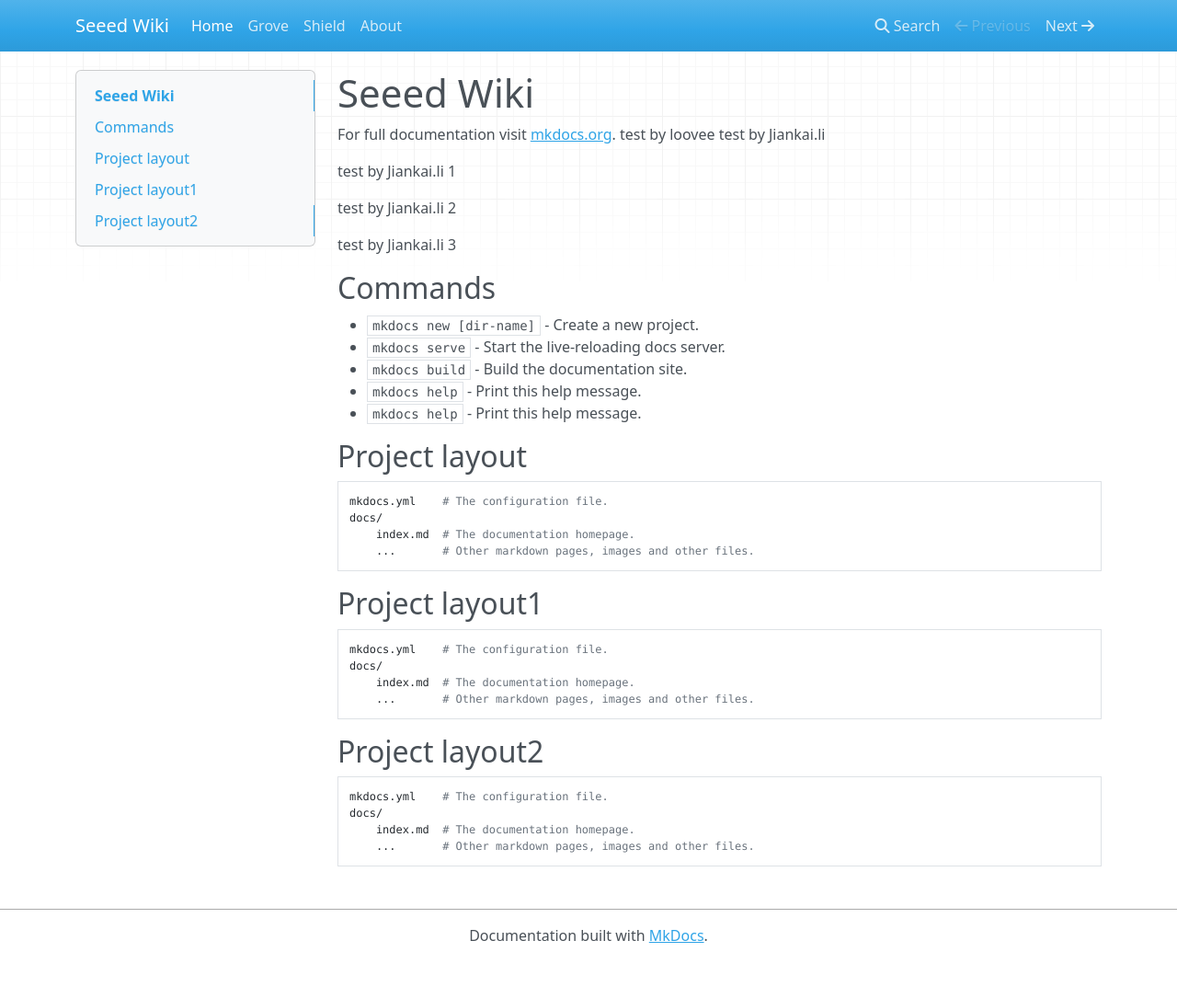
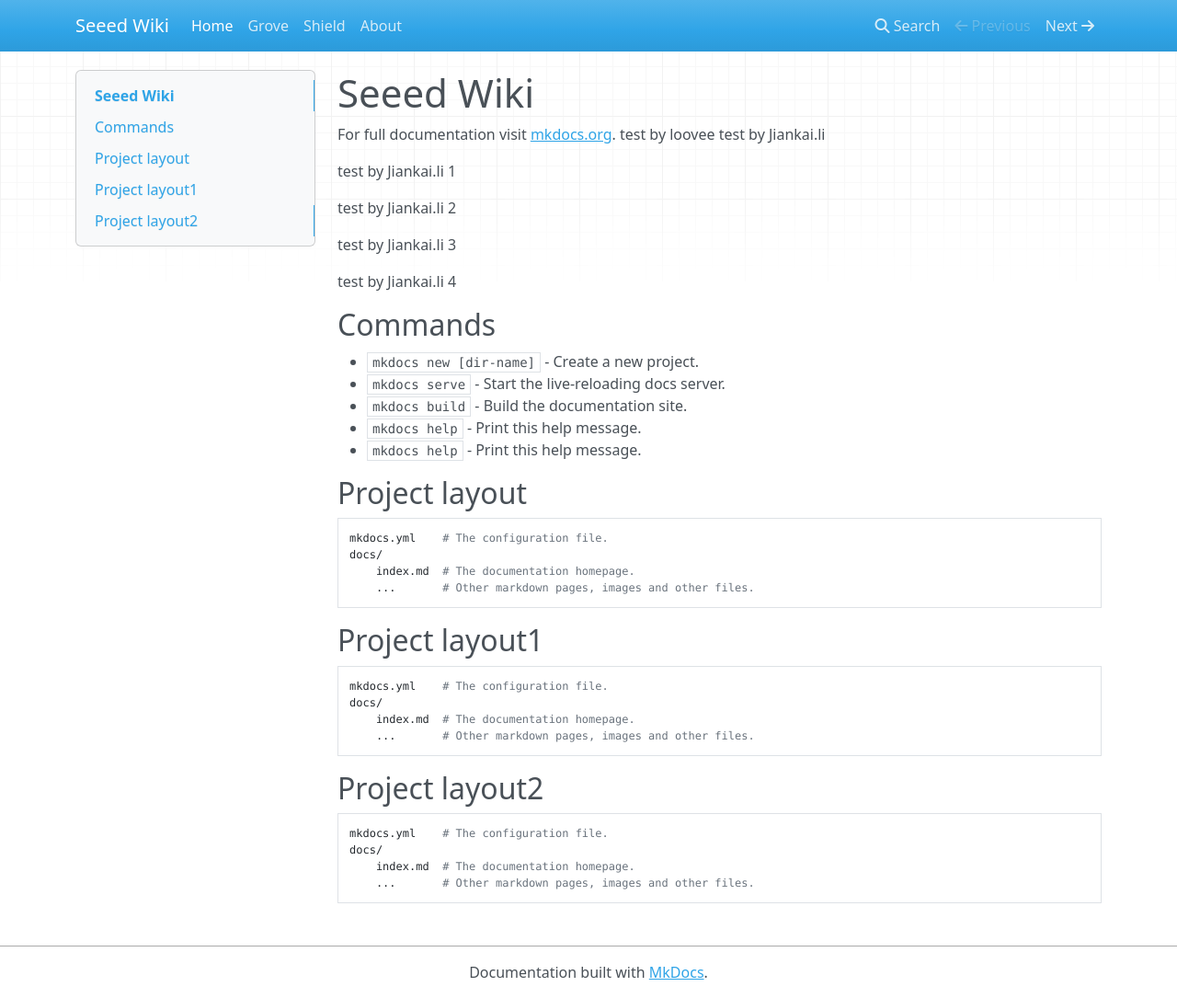
Before and after one commit to SeeedDocument/Seeed-WiKi, an MkDocs documentation site: the page built from docs/index.md, in a window 1280 px wide and 1085 px high. Shown: the whole window at 92% size. Built offline with MkDocs 1.6.1, drawn with Linux system fonts in a browser that asks for light colours; nearby versions of some CDN libraries; old or Windows-style settings are respelled for this version of MkDocs.

Commit message:
Update index.md

```diff
--- a/docs/index.md
+++ b/docs/index.md
@@ -9,6 +9,8 @@
 test by Jiankai.li 2
 
 test by Jiankai.li 3
+
+test by Jiankai.li 4
 ## Commands
 
 * `mkdocs new [dir-name]` - Create a new project.
```
